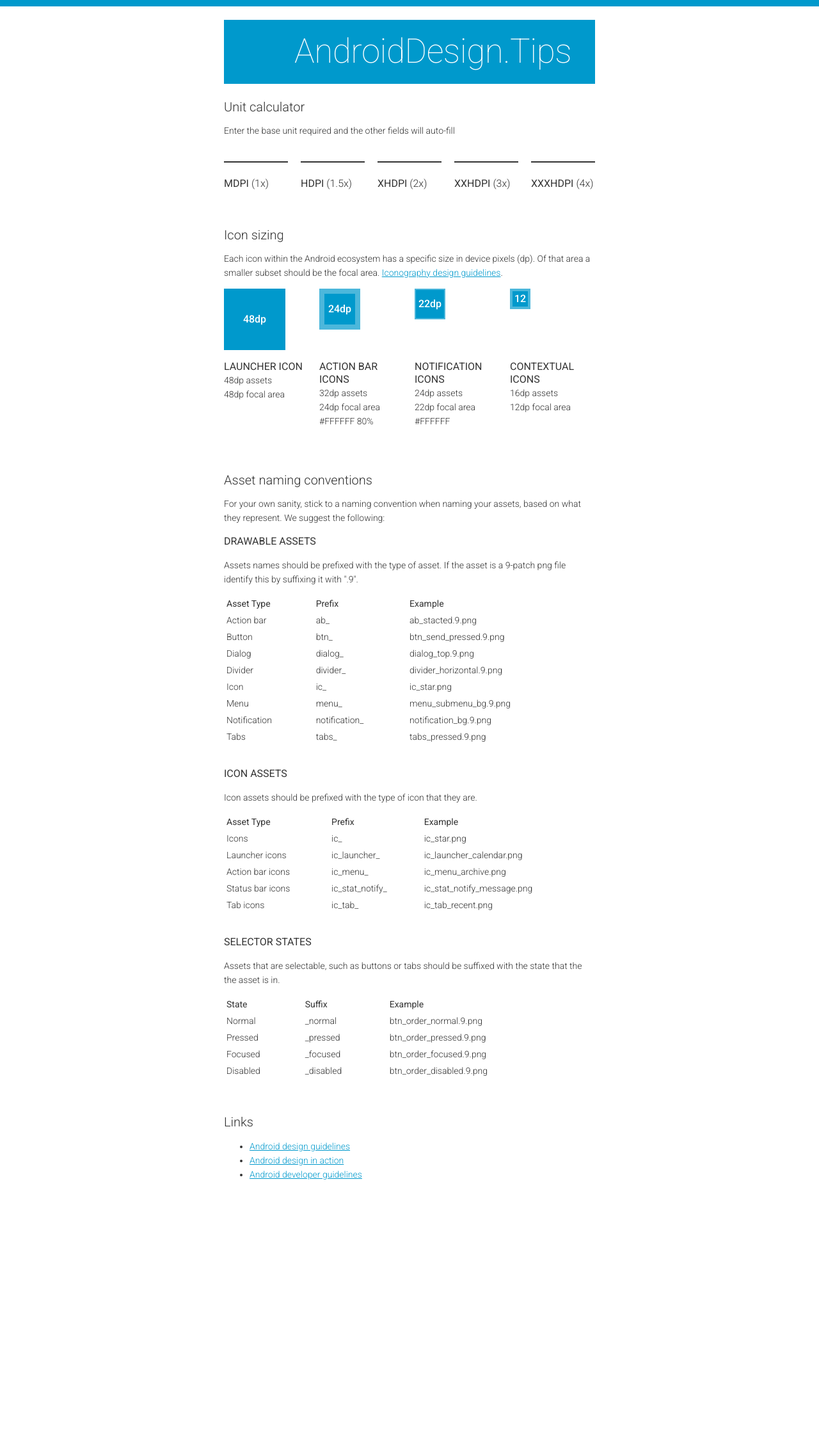
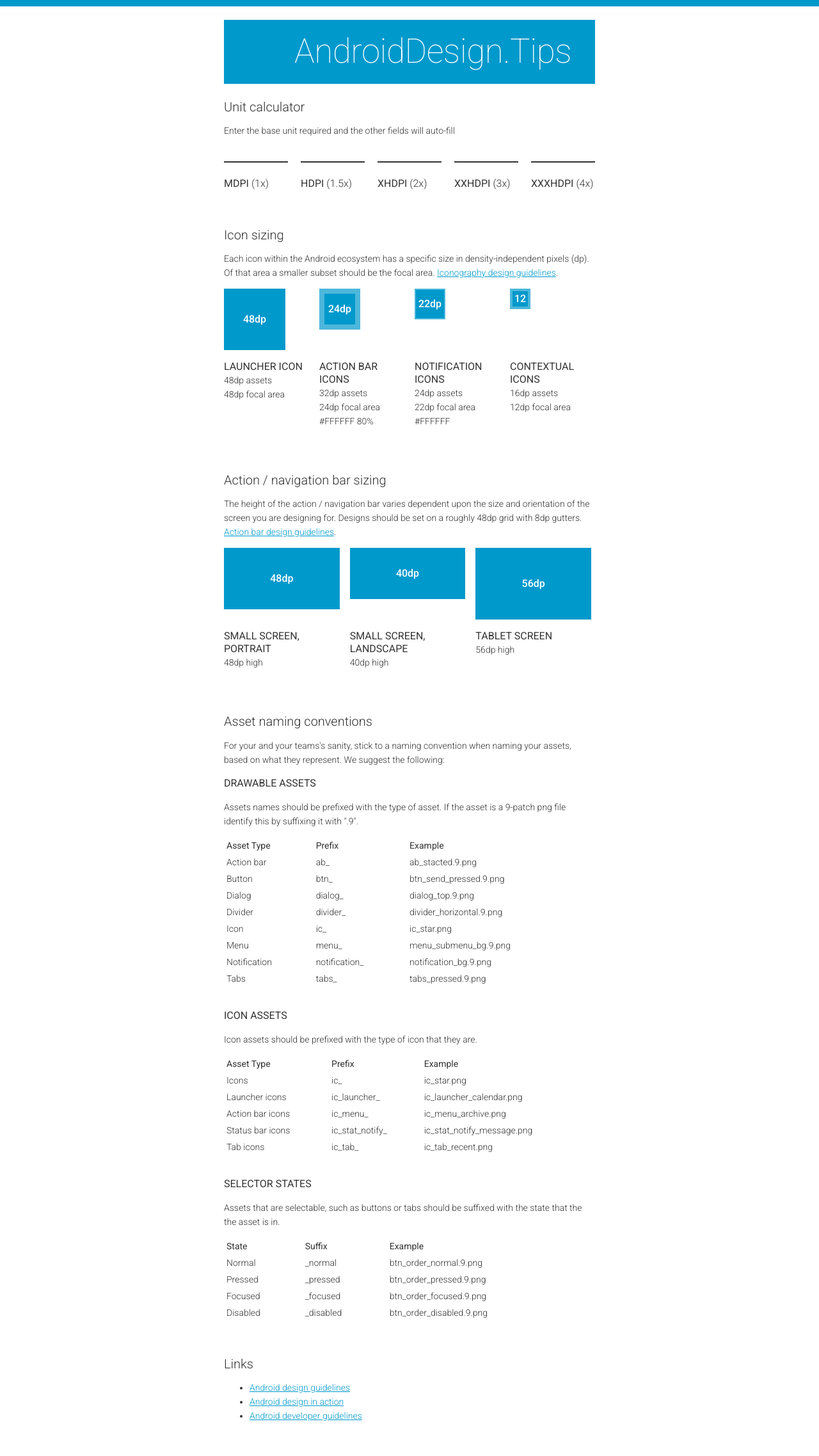
Before and after one commit to destroywerk/androiddesign.tips, a Jekyll site: the page built from index.html, in a window 1280 px wide. Shown: the whole page at 64% size. Built offline with Jekyll 4.4.1, drawn with Linux system fonts in a browser that asks for light colours; nearby versions of some CDN libraries; Markdown is read by kramdown in place of the engine named in the settings; before the commit the page ends 1898 px from its top, so only the background shows below that.

Commit message:
Add bar sizing, hinting for svg support

```diff
--- a/_includes/asset-conventions.html
+++ b/_includes/asset-conventions.html
@@ -2,8 +2,8 @@
   <h2 class="section__header">Asset naming conventions</h2>
 
   <p>
-    For your own sanity, stick to a naming convention when naming your assets,
-    based on what they represent. We suggest the following:
+    For your and your teams's sanity, stick to a naming convention when naming
+    your assets, based on what they represent. We suggest the following:
   </p>
 
   <h3>Drawable assets</h3>
--- /dev/null
+++ b/_includes/bar-sizing.html
@@ -0,0 +1,41 @@
+<div class="section">
+  <h2 class="section__header">Action / navigation bar sizing</h2>
+  <p>
+    The height of the action / navigation bar varies dependent upon the size and
+    orientation of the screen you are designing for.
+    Designs should be set on a roughly 48dp grid with 8dp gutters.
+    <a href="http://developer.android.com/design/patterns/actionbar.html">Action bar design guidelines</a>.
+  </p>
+
+  <div class="sizing-icons">
+    <div class="sizing-icon sizing-icon--bar">
+      <div class="sizing-icon__demo sizing-icon__demo--bar">
+        <div class="sizing-icon__demo__bar sizing-icon__demo__bar--small-portrait">48dp</div>
+      </div>
+      <h3 class="sizing-icon__header">Small Screen, Portrait</h3>
+      <ul class="sizing-icon__attributes">
+        <li>48dp high</li>
+      </ul>
+    </div>
+
+    <div class="sizing-icon sizing-icon--bar">
+      <div class="sizing-icon__demo sizing-icon__demo--bar">
+        <div class="sizing-icon__demo__bar sizing-icon__demo__bar--small-landscape">40dp</div>
+      </div>
+      <h3 class="sizing-icon__header">Small Screen, Landscape</h3>
+      <ul class="sizing-icon__attributes">
+        <li>40dp high</li>
+      </ul>
+    </div>
+
+    <div class="sizing-icon sizing-icon--bar">
+      <div class="sizing-icon__demo sizing-icon__demo--bar">
+        <div class="sizing-icon__demo__bar sizing-icon__demo__bar--large">56dp</div>
+      </div>
+      <h3 class="sizing-icon__header">Tablet Screen</h3>
+      <ul class="sizing-icon__attributes">
+        <li>56dp high</li>
+      </ul>
+    </div>
+  </div>
+</div>
--- a/_includes/icon-sizing.html
+++ b/_includes/icon-sizing.html
@@ -1,7 +1,8 @@
 <div class="section">
   <h2 class="section__header">Icon sizing</h2>
   <p>
-    Each icon within the Android ecosystem has a specific size in device pixels (dp).
+    Each icon within the Android ecosystem has a specific size in
+    density-independent pixels (dp).
     Of that area a smaller subset should be the focal area.
     <a href="https://developer.android.com/design/style/iconography.html">Iconography design guidelines</a>.
   </p>
--- a/_layouts/default.html
+++ b/_layouts/default.html
@@ -1,10 +1,17 @@
 <!DOCTYPE html>
-<html>
+<html class="no-svg">
   <head>
     <meta charset="utf-8">
     <meta http-equiv="X-UA-Compatible" content="IE=edge,chrome=1">
     <title>{{ page.title }}</title>
     <meta name="viewport" content="width=device-width">
+
+    <script>
+      // SVG Feature test
+      if (!!document.createElementNS && !!document.createElementNS('http://www.w3.org/2000/svg', 'svg').createSVGRect) {
+        document.documentElement.className = document.documentElement.className.replace(/(^|\s)no-svg(\s|$)/, '$1$2');
+      }
+    </script>
 
     <link href='http://fonts.googleapis.com/css?family=Roboto:400,100,300,500' rel='stylesheet' type='text/css'>
     <link rel="stylesheet" href="/css/main.css">
--- a/css/main.css
+++ b/css/main.css
@@ -75,12 +75,17 @@
 .page-title {
   margin: 21px 0;
   padding: 0 21px 0 110px;
-  background-color: #09c;
+  background: #09c center left no-repeat;
+  /*background-image: url('/img/tips.svg');*/
   color: #fff;
   font-size:53px;
   line-height: 1.88679; /* 99p = 22*4.5 */
   font-weight: 100;
   letter-spacing: -0.5px;
+}
+
+.no-svg .page-title {
+  /*background-image: url('/img/tips.png');*/
 }
 
 .section {
@@ -158,6 +163,10 @@
   padding-left: 16px;
 }
 
+.sizing-icon--bar {
+  width: 33%;
+}
+
 .sizing-icon__header {
   margin-bottom: 0;
 }
@@ -169,9 +178,14 @@
 
 .sizing-icon__demo {
   height: 96px;
+}
 
+.sizing-icon__demo--bar {
+  height: 112px;
 }
-.sizing-icon__demo__box {
+
+.sizing-icon__demo__box,
+.sizing-icon__demo__bar {
   display: inline-block;
   border: 0 solid #4cb7db;
 
@@ -180,6 +194,10 @@
   background-color: #09c;
   font-weight: 500;
   text-align: center;
+}
+
+.sizing-icon__demo__bar {
+  width: 100%;
 }
 
 .sizing-icon__demo__box--launcher {
@@ -209,6 +227,20 @@
   border-width: 4px;
 }
 
+.sizing-icon__demo__bar--small-portrait {
+  height: 96px;
+  line-height: 96px;
+}
+
+.sizing-icon__demo__bar--small-landscape {
+  height: 80px;
+  line-height: 80px;
+}
+
+.sizing-icon__demo__bar--large {
+  height: 112px;
+  line-height: 112px;
+}
 /* Asset Table */
 .asset-table {
   width: 100%;
--- a/index.html
+++ b/index.html
@@ -7,5 +7,6 @@
 
 {% include unit-calculator.html %}
 {% include icon-sizing.html %}
+{% include bar-sizing.html %}
 {% include asset-conventions.html %}
 {% include links.html %}
```
